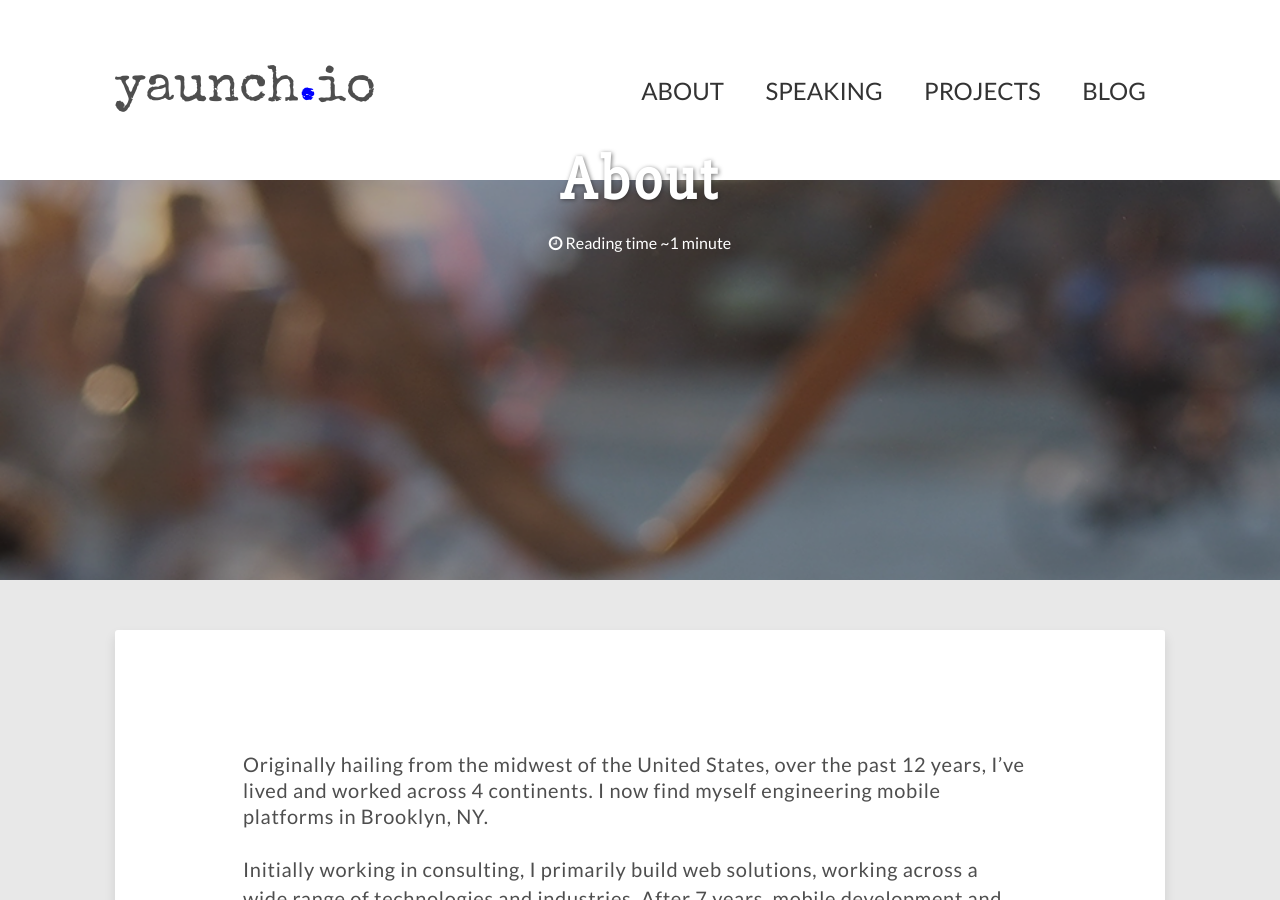
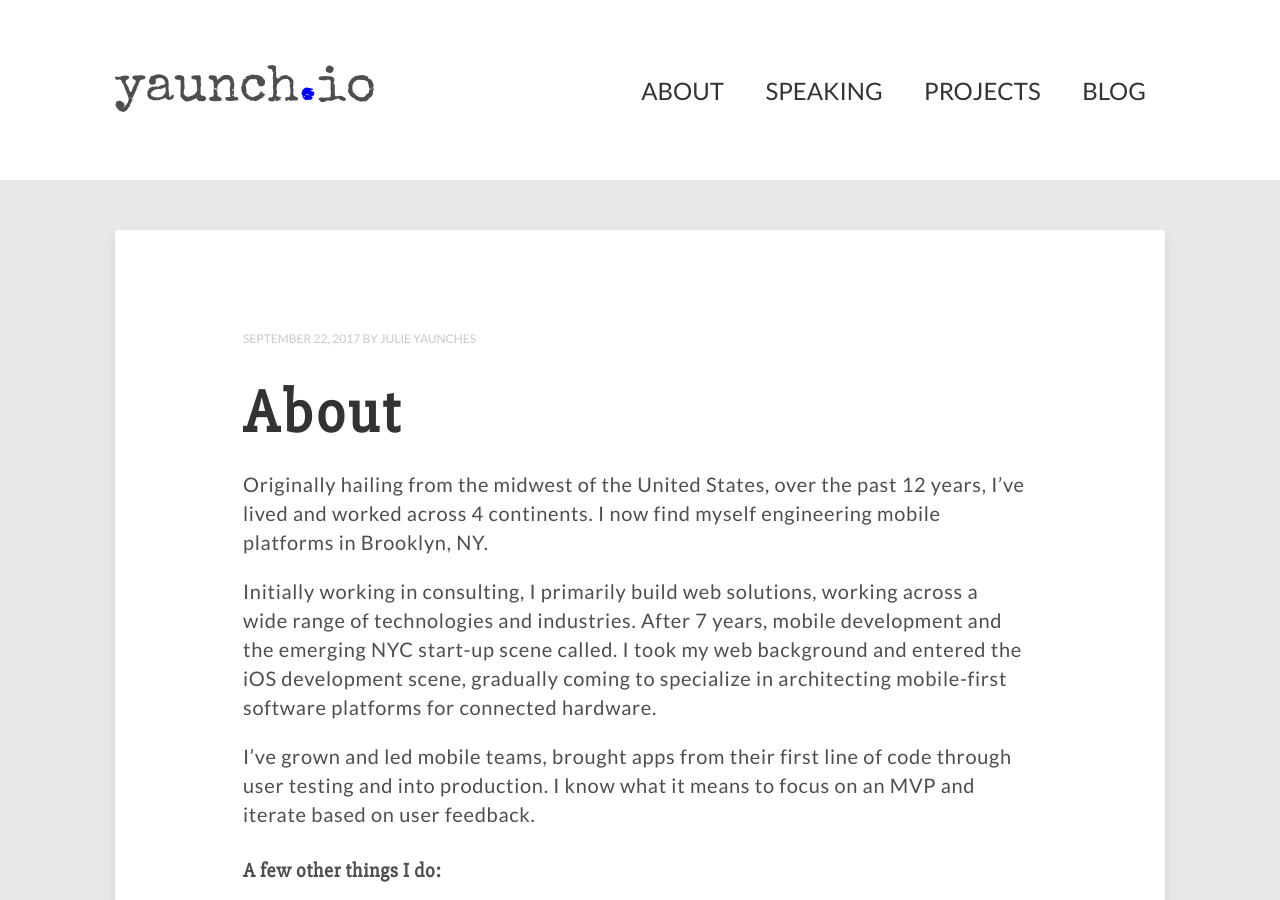
Before and after one commit to jyaunches/jyaunches.github.io, a Jekyll site: the page built from about/index.md, in a window 1280 px wide and 900 px high. Built offline with Jekyll 4.4.1, drawn with Linux system fonts in a browser that asks for light colours; nearby versions of some CDN libraries; some of the changed text lies outside the part shown.

Commit message:
Moving about title into article. Removing header image.

```diff
--- /dev/null
+++ b/_includes/about-header.html
@@ -0,0 +1,11 @@
+
+  <header>
+  	<div class="entry-meta">
+      <span class="entry-date date published updated"><time datetime="{{ page.modified | date_to_xmlschema }}"><a href="{{ site.url }}{{ page.url }}">{{ page.modified | date: "%B %d, %Y" }}</a></time></span><span class="author vcard"><span class="fn"><a href="{{ site.url }}/about/" title="About {{ site.owner.name }}">{{ site.owner.name }}</a></span></span>
+  </div>
+    {% if page.link %}
+      <h1 class="entry-title"><a href="{{ site.url }}{{ page.url }}" class="permalink" rel="bookmark" title="{{ page.title }}"><i class="fa fa-bookmark"></i></a> <a href="{{ page.link }}">{{ page.title }}</a></h1>
+    {% else %}
+      <h1 class="entry-title"><a href="{{ site.url }}{{ page.url }}" rel="bookmark" title="{{ page.title }}" itemprop="url">{{ page.title }}</a></h1>
+    {% endif %}
+  </header>
--- a/_layouts/page.html
+++ b/_layouts/page.html
@@ -1,55 +1,13 @@
-<!doctype html>
-<!--[if lt IE 7]><html class="no-js lt-ie9 lt-ie8 lt-ie7" lang="en"> <![endif]-->
-<!--[if (IE 7)&!(IEMobile)]><html class="no-js lt-ie9 lt-ie8" lang="en"><![endif]-->
-<!--[if (IE 8)&!(IEMobile)]><html class="no-js lt-ie9" lang="en"><![endif]-->
-<!--[if gt IE 8]><!--> <html class="no-js" lang="en"><!--<![endif]-->
-<head>
-{% include head.html %}
-</head>
+---
+layout: post-index
+---
 
-<body id="page" {% if page.image.feature %}class="feature"{% endif %}>
-
-{% include browser-upgrade.html %}
-{% include header.html %}
-
-{% if page.image.feature %}
-<div class="entry-header">
-  {% if page.image.credit %}<div class="image-credit">Image source: <a href="{{ page.image.creditlink }}">{{ page.image.credit }}</a></div><!-- /.image-credit -->{% endif %}
-  <div class="entry-image">
-    <img src="{{ site.url }}/images/{{ page.image.feature }}" alt="{{ page.title }}">
-  </div><!-- /.entry-image -->
-</div><!-- /.entry-header -->
-{% endif %}
-
-<div id="main" role="main">
   <article class="hentry">
-    <header class="header-title">
-      <div class="header-title-wrap">
-        <h1 class="entry-title">{{ page.title }}</h1>
-        {% if site.reading_time %}
-        <p class="entry-reading-time">
-          <i class="fa fa-clock-o"></i>
-          {% assign readtime = content | number_of_words | divided_by:site.words_per_minute %}
-          Reading time ~{% if readtime <= 1 %}1 minute{% else %}{{ readtime }} minutes{% endif %}
-        </p><!-- /.entry-reading-time -->
-        {% endif %}
-      </div><!-- /.header-title-wrap -->
-    </header>
+    {% include about-header.html %}
     <div class="entry-content">
       {{ content }}
       <footer class="entry-meta">
-        {% if page.modified %}<span>Updated on <span class="entry-date date published updated"><time datetime="{{ page.modified }}">{{ page.modified | date: "%B %d, %Y" }}</time></span></span>
-        <span class="author vcard"><span class="fn">{{ site.owner.name }}</span></span>{% endif %}
         {% if page.share != false %}{% include social-share.html %}{% endif %}
       </footer>
-    </div><!-- /.entry-content -->
-    {% if page.comments != false %}<section id="disqus_thread"></section><!-- /#disqus_thread -->{% endif %}
+    </div>
   </article>
-</div><!-- /#main -->
-
-{% include footer.html %}
-
-{% include scripts.html %}
-
-</body>
-</html>
--- a/about/index.md
+++ b/about/index.md
@@ -1,10 +1,6 @@
 ---
 layout: page
 title: About
-image:
-  feature: burning-man-abstract.png
-  credit:
-  creditlink:
 comments: false
 modified: 2017-09-22
 ---
```
